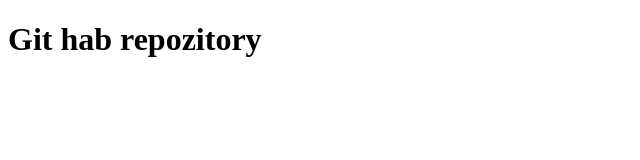
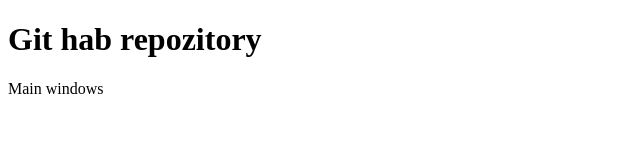
Before and after one commit to Karman0467/work, a plain HTML site: page index.html in a window 1280 px wide. Shown: the whole page, without its empty margins (0-640 px from the left). Drawn offline with Linux system fonts and the light colour scheme.

Commit message:
new comit

```diff
--- a/index.html
+++ b/index.html
@@ -7,5 +7,6 @@
 </head>
 <body>
     <h1>Git hab repozitory</h1>
+    <div>Main windows</div>
 </body>
 </html>
```
